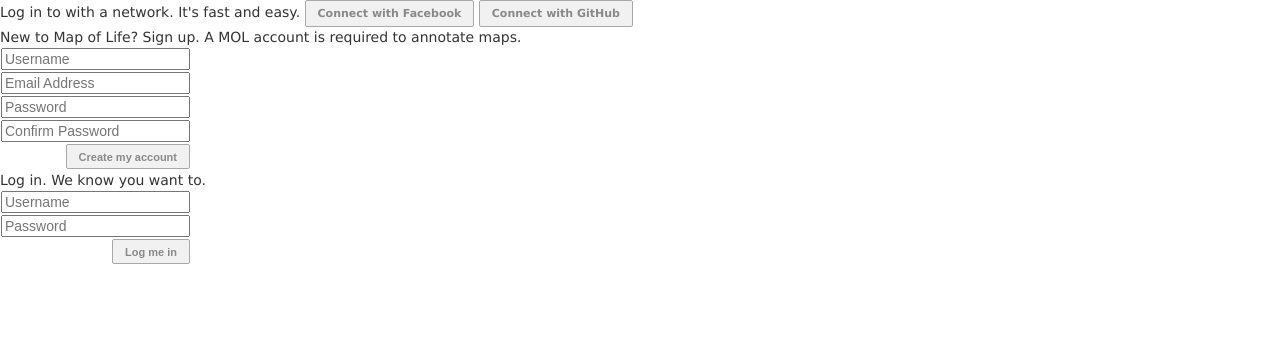
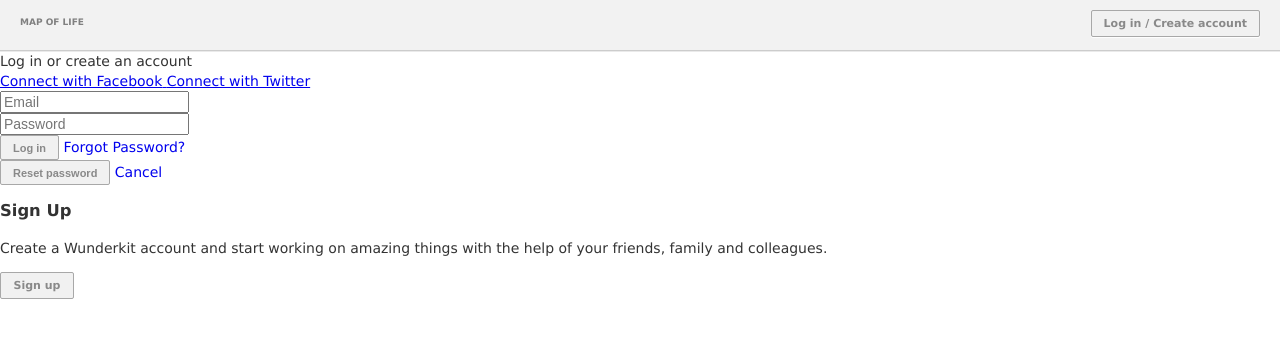
Before and after one commit to MapofLife/webapp, a Python web app: template templates/login.html in a window 1280 px wide. Shown: the top 338 px of the page. Run offline with Jinja, Linux system fonts and the light colour scheme; the template is opened without the code that fills it, so the values that code supplies are empty.

Commit message:
add new html to login

```diff
--- a/handlers.py
+++ b/handlers.py
@@ -63,12 +63,11 @@
         })
 
     def login(self):
-        # session = self.getSession()
         user = self.getUser()
         if user:
             return self.redirect('/')
         self.render_template('login.html', {
-            'title': 'Log in - Hylo',
+            'title': 'Log in - MOL',
             'header': 'default'
         })
 
--- a/public/css/style.css
+++ b/public/css/style.css
@@ -160,6 +160,8 @@
   border: 1px solid #98c1e6;
 }
 
+/*HEADER*/
+
 #header {
   height: 40px;
   padding: 10px 20px 0 20px;
@@ -186,6 +188,10 @@
 #login-link {
   float: right;
 }
+
+/*LOGIN*/
+
+
 
 /* END MOL */
 
--- a/templates/login.html
+++ b/templates/login.html
@@ -2,102 +2,49 @@
 {% extends "base.html" %}
 
 {% block content %}
-  {% include "partials/messages.html" %}
+  {% include "partials/header.html" %}
   <div class="container">
-    <div class="login">
-      <div class="login-right">
-        <span class="login-heading">Log in to with a network.
-          <span class="login-heading-subtitle">It's fast and easy.</span>
-        </span>
-        <a href="/auth/facebook" class="button
-            connect-service-button connect-facebook-button">
-          <span>Connect with Facebook</span>
-          <i class="icon-right"></i>
-        </a>
-        <a href="/auth/github" class="button
-            connect-service-button connect-github-button">
-          <span>Connect with GitHub</span>
-          <i class="icon-right"></i>
-        </a>
-      </div>
-      <div class="login-center">
-        <span class="login-heading">New to Map of Life? Sign up.
-          <span class="login-heading-subtitle">A MOL account is required to annotate maps.</span>
-        </span>
-        <form method="POST" action="/auth/password"
-            enctype="multipart/form-data">
-          <input type="hidden" name="action" value="signup" />
-          <table>
-            <tbody>
-              <tr>
-                <td class="section">
-                  <input type="text" autocomplete="off" class="undered"
-                      name="username" placeholder="Username" />
-                </td>
-              </tr>
-              <tr>
-                <td class="section">
-                  <input type="text" autocomplete="off" class="undered"
-                      name="email" placeholder="Email Address" />
-                </td>
-              </tr>
-              <tr>
-                <td class="section">
-                  <input type="password" autocomplete="off" class="undered"
-                      name="password" placeholder="Password" />
-                </td>
-              </tr>
-              <tr>
-                <td class="section">
-                  <input type="password" autocomplete="off" class="undered"
-                      name="password_confirm" placeholder="Confirm Password" />
-                </td>
-              </tr>
-              <tr>
-                <td align="right">
-                  <button type="submit" class="connect-service-button">
-                    <span>Create my account</span>
-                    <i class="icon-right"></i>
-                  </button>
-                </td>
-              </tr>
-            </tbody>
-          </table>
-        </form>
-      </div>
-      <div class="login-left">
-        <span class="login-heading orange">Log in.
-          <span class="login-heading-subtitle">We know you want to.</span>
-        </span>
-        <form method="POST" action="/auth/password"
-            enctype="multipart/form-data">
-          <input type="hidden" name="action" value="login" />
-          <table>
-            <tbody>
-              <tr>
-                <td class="section">
-                  <input type="text" autocomplete="off" class="undered"
-                      name="username" placeholder="Username" />
-                </td>
-              </tr>
-              <tr>
-                <td class="section">
-                  <input type="password" autocomplete="off" class="undered"
-                      name="password" placeholder="Password" />
-                </td>
-              </tr>
-              <tr>
-                <td align="right">
-                  <button type="submit" class="connect-service-button">
-                    <span>Log me in</span>
-                    <i class="icon-right"></i>
-                  </button>
-                </td>
-              </tr>
-            </tbody>
-          </table>
-        </form>
-      </div>
+    <div class="dialog" id="dialog-login">
+      <form action="/login" method="POST">
+        <div class="dialog-header">Log in or create an account</div>
+        <div class="dialog-content clearfix">
+          <div class="separator clearfix buttons">
+            <a href="/connect/facebook?callback=%2Fregister?provider=facebook" class="facebook social-button">
+              <span class="fb-icon"></span>
+              <span class="fb-name">Connect with Facebook</span>
+            </a>
+            <span class="login-or"></span>
+            <a href="/connect/twitter?callback=%2Fregister?provider=twitter" class="twitter social-button">
+              <span class="twitter-icon"></span>
+              <span class="twitter-name">Connect with Twitter</span>
+            </a>
+          </div>
+          <div class="col-50 left">
+            <div class="separator clearfix noline border-right">
+              <input type="text" name="email" class="email" placeholder="Email" />
+              <div class="input-icon icon-right">
+                <input type="password" name="password" class="password" placeholder="Password" />
+                <span class="icon attention" title=""></span>
+              </div>
+              <div class="login-submit">
+                <input type="submit" class="button blue left" value="Log in" />
+                <a class="right show-forgotpw">Forgot Password?</a>
+              </div>
+              <div class="forgotpw-submit">
+                <input type="submit" class="button blue left" value="Reset password" name="forgot_password" />
+                <a class="right cancel-forgotpw">Cancel</a>
+              </div>
+            </div>
+          </div>
+          <div class="col-50 left">
+            <div class="separator clearfix noline mbottom border-left">
+              <h3>Sign Up</h3>
+              <p>Create a Wunderkit account and start working on amazing things with the help of your friends, family and colleagues.</p>
+              <a class="button blue left" href="/register">Sign up</a>
+            </div>
+          </div>
+        </div>
+      </form>
     </div>
   </div>
 {% endblock %}
--- a/templates/partials/user.html
+++ b/templates/partials/user.html
@@ -1,4 +1,4 @@
-{% if not user %}
+{% if not user and title != 'Log in - MOL' %}
   <a href="/login" class="button" id="login-link">
     Log in / Create account
   </a>
```
